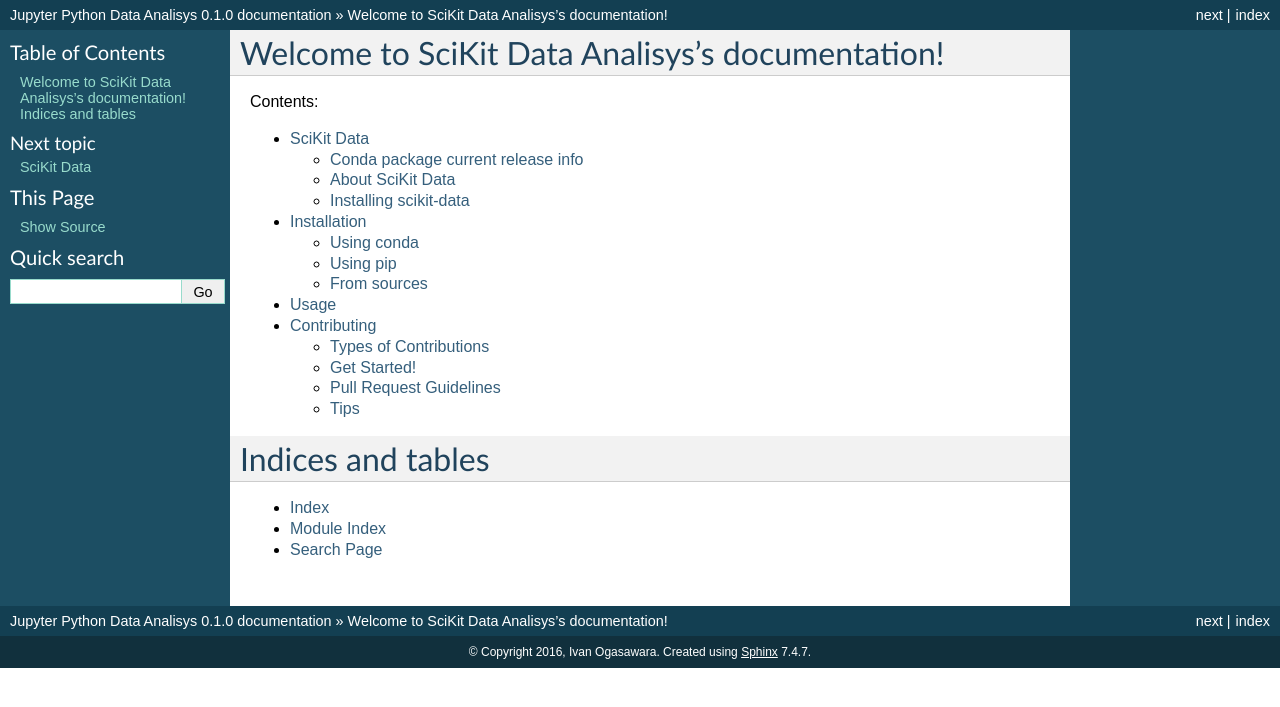
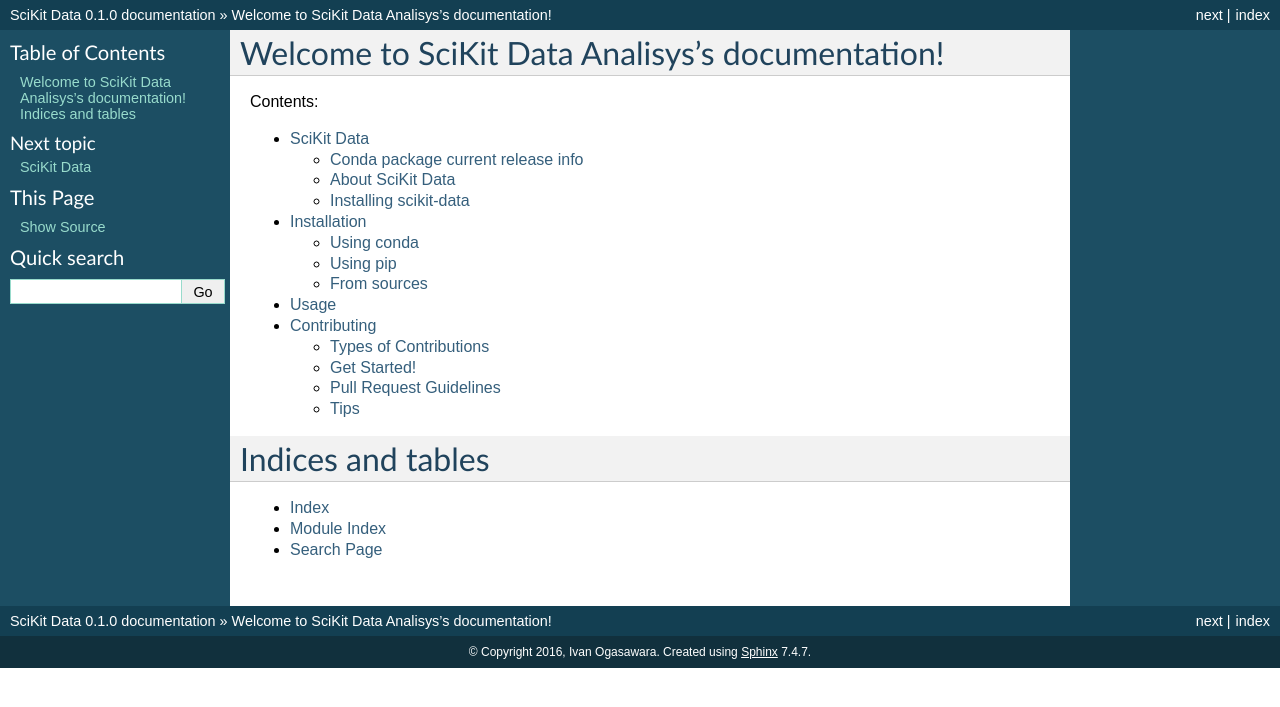
Before and after one commit to osl-pocs/skdata, a Sphinx documentation site: the page built from docs/index.rst, in a window 1280 px wide. Shown: the top 707 px of the page. Built offline with Sphinx 7.4.7, drawn with Linux system fonts in a browser that asks for light colours; pages that are not in the unit, such as notebooks, are missing from menus.

Commit message:
Fix text errors in documentation.

```diff
--- a/docs/conf.py
+++ b/docs/conf.py
@@ -55,7 +55,7 @@
 master_doc = 'index'
 
 # General information about the project.
-project = u'Jupyter Python Data Analisys'
+project = u'SciKit Data'
 copyright = u"2016, Ivan Ogasawara"
 
 # The version info for the project you're documenting, acts as replacement
@@ -209,7 +209,7 @@
 # [howto/manual]).
 latex_documents = [
     ('index', 'skdata.tex',
-     u'Jupyter Python Data Analisys Documentation',
+     u'SciKit Data Documentation',
      u'Ivan Ogasawara', 'manual'),
 ]
 
```
